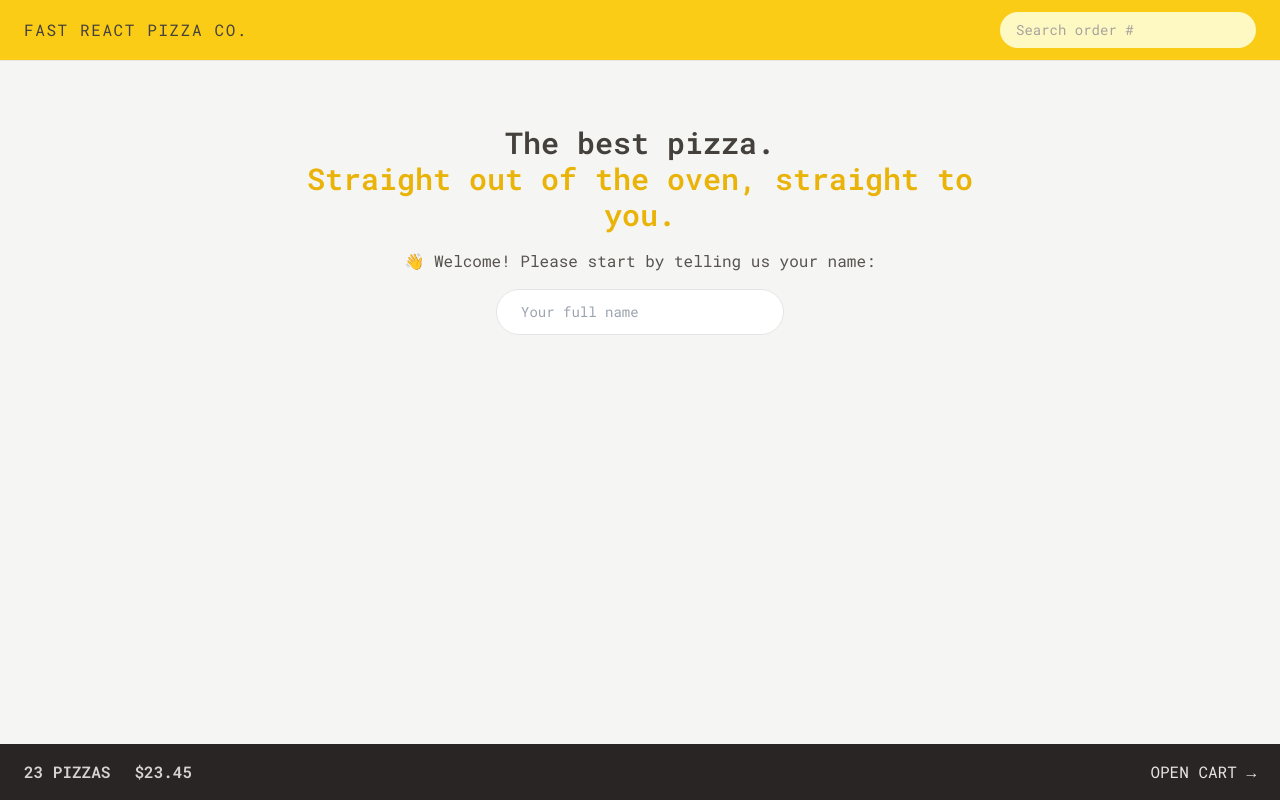
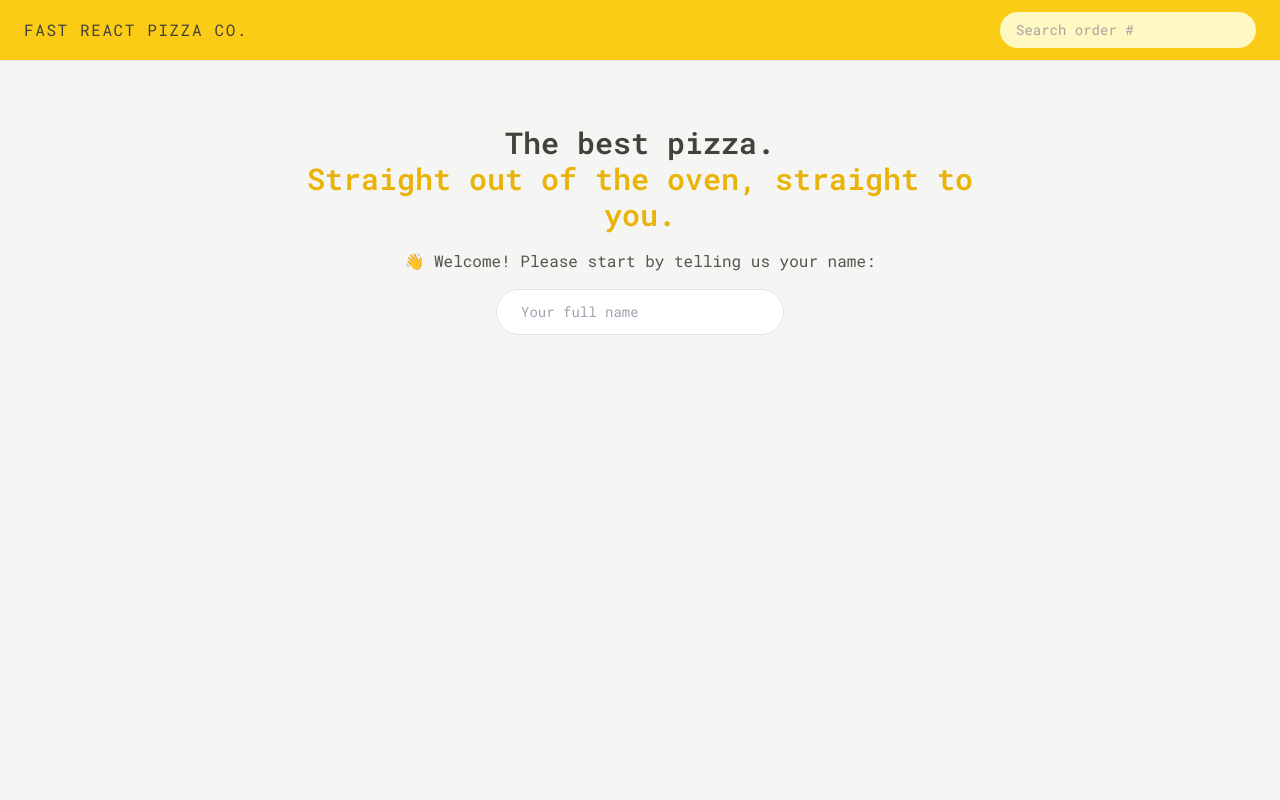
Before and after one commit to Quiddlee/Fast-react-pizza, a React (Vite) app: page / in a window 1280 px wide. Built offline with nearby package versions, Linux system fonts and the light colour scheme.

Commit message:
feat: implement to show cart overview

```diff
--- a/src/features/cart/CartOverview.jsx
+++ b/src/features/cart/CartOverview.jsx
@@ -1,11 +1,20 @@
+import { useSelector } from 'react-redux';
 import { Link } from 'react-router-dom';
 
+import { getTotalCartPrice, getTotalCartQuantity } from './cartSlice.js';
+import { formatCurrency } from '../../utils/helpers.js';
+
 function CartOverview() {
+  const totalCartQuantity = useSelector(getTotalCartQuantity);
+  const totalCartPrice = useSelector(getTotalCartPrice);
+
+  if (!totalCartQuantity) return null;
+
   return (
     <div className="flex items-center justify-between bg-stone-800 px-4 py-4 text-sm uppercase text-stone-200 sm:px-6 md:text-base">
       <p className="space-x-4 font-semibold text-stone-300 sm:space-x-6">
-        <span>23 pizzas</span>
-        <span>$23.45</span>
+        <span>{totalCartQuantity} pizzas</span>
+        <span>{formatCurrency(totalCartPrice)}</span>
       </p>
       <Link to="/cart">Open cart &rarr;</Link>
     </div>
--- a/src/features/cart/cartSlice.js
+++ b/src/features/cart/cartSlice.js
@@ -4,13 +4,13 @@
   // cart: [],
 
   cart: [
-    {
-      pizzaId: 12,
-      name: 'Meditteranean',
-      quantity: 2,
-      unitPrice: 16,
-      totalPrice: 32,
-    },
+    // {
+    //   pizzaId: 12,
+    //   name: 'Meditteranean',
+    //   quantity: 2,
+    //   unitPrice: 16,
+    //   totalPrice: 32,
+    // },
   ],
 };
 
@@ -53,3 +53,9 @@
 } = cartSlice.actions;
 
 export default cartSlice.reducer;
+
+export const getTotalCartQuantity = (store) =>
+  store.cart.cart.reduce((sum, item) => sum + item.quantity, 0);
+
+export const getTotalCartPrice = (store) =>
+  store.cart.cart.reduce((sum, item) => sum + item.totalPrice, 0);
```
